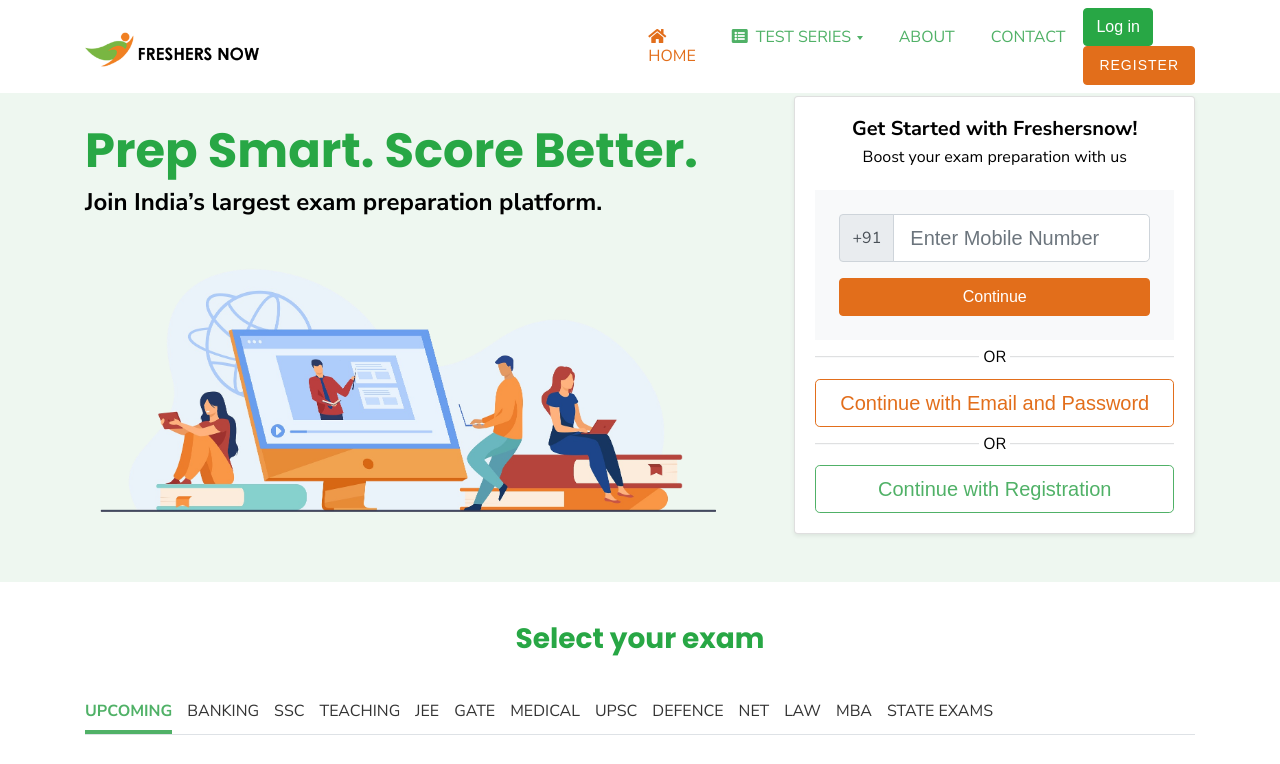
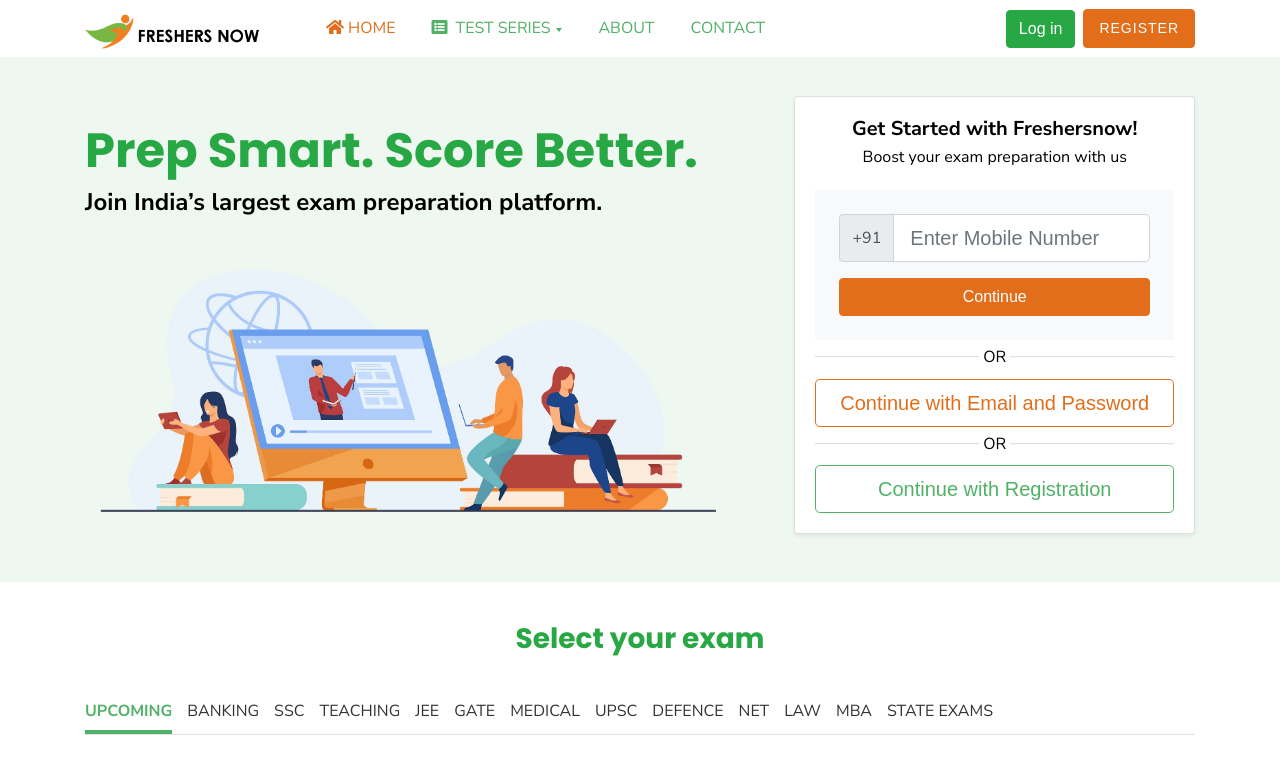
Before and after one commit to gpraveen0611/mocktest, a plain HTML site: page index.html in a window 1280 px wide. Shown: the top 764 px of the page. Drawn offline with Linux system fonts and the light colour scheme.

Commit message:
updated Index Pages

```diff
--- a/index.html
+++ b/index.html
@@ -22,7 +22,6 @@ Author URL: http://Primebootstrap.com
   <div class="pbs-bootstrap-header fixed-top">
    <nav class="navbar background-transparent navbar-expand-lg navbar-light p-2">
     <div class="container">
-     <div class="w-100 d-flex justify-content-between">
      <a class="navbar-brand" href="/">
       <img src="assets/images/freshersnow.png" alt="Your logo" title="Your logo" style="height:35px;" />
      </a>
@@ -30,8 +29,6 @@ Author URL: http://Primebootstrap.com
       aria-controls="navbarSupportedContent" aria-expanded="false" aria-label="Toggle navigation">
       <span class="navbar-toggler-icon"></span>
      </button>
-     </div>
-
      <div class="collapse navbar-collapse" id="navbarSupportedContent">
       <ul class="navbar-nav mr-auto">
        <li class="nav-item active">
```
Also changed, not shown: contact.html (+0 -2 lines), login.html (+0 -2 lines), signup.html (+0 -2 lines). Lines whose indentation alone changed are shown as unchanged.
